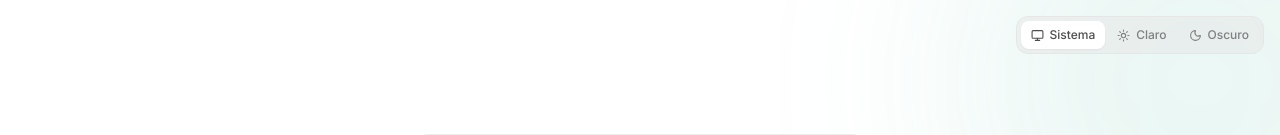
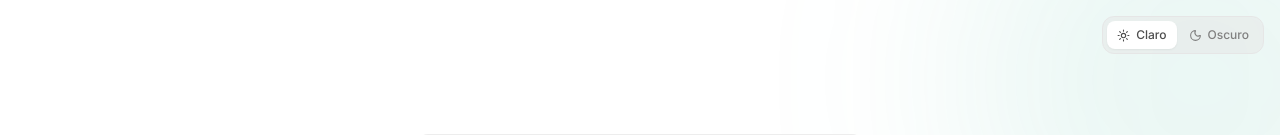
Before and after one commit to jsemalvarez/lingua-campus, a Next.js app: page /login in a window 1280 px wide. Shown: the top 135 px of the page. Built offline with nearby package versions, Linux system fonts and the light colour scheme.

Commit message:
refactor: ThemeToogle.tsx

```diff
--- a/src/components/ThemeProvider.tsx
+++ b/src/components/ThemeProvider.tsx
@@ -2,8 +2,8 @@
 
 import * as React from "react";
 
-// Tres estados posibles: sistema, claro o oscuro
-export type ThemeMode = "system" | "light" | "dark";
+// Dos estados posibles: claro o oscuro
+export type ThemeMode = "light" | "dark";
 
 interface ThemeContextValue {
     mode: ThemeMode;
@@ -13,7 +13,7 @@ interface ThemeContextValue {
 }
 
 export const ThemeContext = React.createContext<ThemeContextValue>({
-    mode: "system",
+    mode: "light",
     setMode: () => { },
     resolvedTheme: "light",
 });
@@ -25,14 +25,17 @@ export function useTheme() {
 const STORAGE_KEY = "lingua-theme";
 
 export function ThemeProvider({ children }: { children: React.ReactNode }) {
-    const [mode, setModeState] = React.useState<ThemeMode>("system");
+    const [mode, setModeState] = React.useState<ThemeMode>("light");
     const [resolvedTheme, setResolvedTheme] = React.useState<"light" | "dark">("light");
 
-    // Al montar, leer from localStorage (si hay)
+    // Al montar, leer de localStorage o detectar del sistema
     React.useEffect(() => {
         const stored = localStorage.getItem(STORAGE_KEY) as ThemeMode | null;
-        if (stored && ["system", "light", "dark"].includes(stored)) {
+        if (stored && ["light", "dark"].includes(stored)) {
             setModeState(stored);
+        } else {
+            const systemTheme = window.matchMedia("(prefers-color-scheme: dark)").matches ? "dark" : "light";
+            setModeState(systemTheme);
         }
     }, []);
 
@@ -54,17 +57,8 @@ export function ThemeProvider({ children }: { children: React.ReactNode }) {
 
         if (mode === "dark") {
             applyTheme(true);
-        } else if (mode === "light") {
+        } else {
             applyTheme(false);
-        } else {
-            // system: seguir prefers-color-scheme
-            const mq = window.matchMedia("(prefers-color-scheme: dark)");
-            applyTheme(mq.matches);
-
-            // Escuchar cambios del sistema
-            const handler = (e: MediaQueryListEvent) => applyTheme(e.matches);
-            mq.addEventListener("change", handler);
-            return () => mq.removeEventListener("change", handler);
         }
     }, [mode]);
 
--- a/src/components/ui/ThemeToggle.tsx
+++ b/src/components/ui/ThemeToggle.tsx
@@ -6,13 +6,12 @@ import { Monitor, Sun, Moon } from "lucide-react";
 import { cn } from "@/lib/utils";
 
 const OPTIONS: { value: ThemeMode; icon: React.ElementType; label: string }[] = [
-    { value: "system", icon: Monitor, label: "Sistema" },
     { value: "light", icon: Sun, label: "Claro" },
     { value: "dark", icon: Moon, label: "Oscuro" },
 ];
 
 interface ThemeToggleProps {
-    /** "icon" muestra solo el icono activo; "full" muestra las 3 opciones */
+    /** "icon" muestra solo el icono activo; "full" muestra las 2 opciones */
     variant?: "icon" | "full";
     className?: string;
 }
@@ -20,7 +19,7 @@ interface ThemeToggleProps {
 /**
  * Botón de tema con diseño mobile-first.
  * - variant="icon" → togglea entre claro/oscuro (compacto, para navbars)
- * - variant="full"  → muestra las 3 opciones en pill (para settings)
+ * - variant="full"  → muestra las 2 opciones en pill (para settings)
  */
 export function ThemeToggle({ variant = "icon", className }: ThemeToggleProps) {
     const { mode, setMode, resolvedTheme } = useTheme();
@@ -59,10 +58,9 @@ export function ThemeToggle({ variant = "icon", className }: ThemeToggleProps) {
         );
     }
 
-    // Variant "icon": cicla sistema → claro → oscuro → sistema
-    const cycle: ThemeMode[] = ["system", "light", "dark"];
-    const nextMode = cycle[(cycle.indexOf(mode) + 1) % cycle.length];
-    const CurrentIcon = OPTIONS.find((o) => o.value === mode)?.icon ?? Monitor;
+    // Variant "icon": cicla claro ↔ oscuro
+    const nextMode: ThemeMode = mode === "light" ? "dark" : "light";
+    const CurrentIcon = OPTIONS.find((o) => o.value === mode)?.icon ?? Sun;
 
     return (
         <button
```
